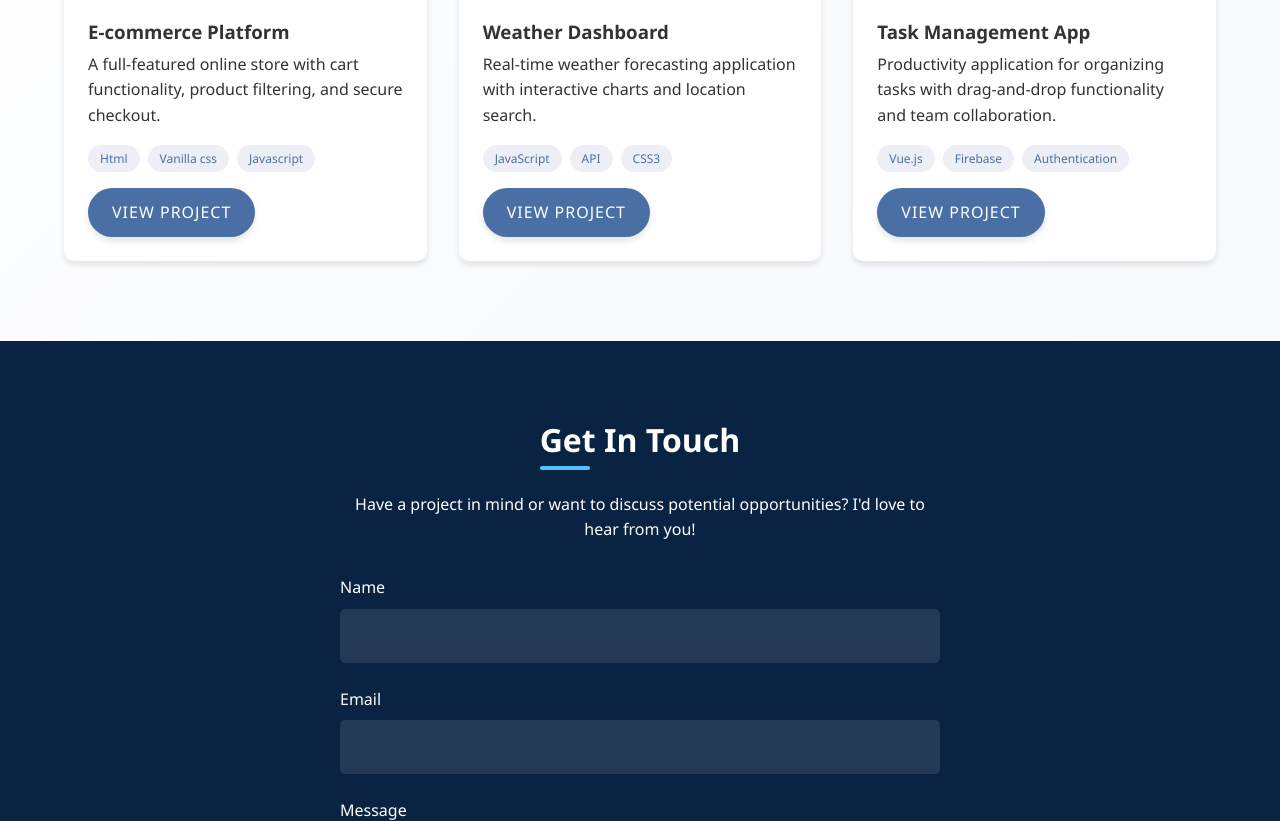
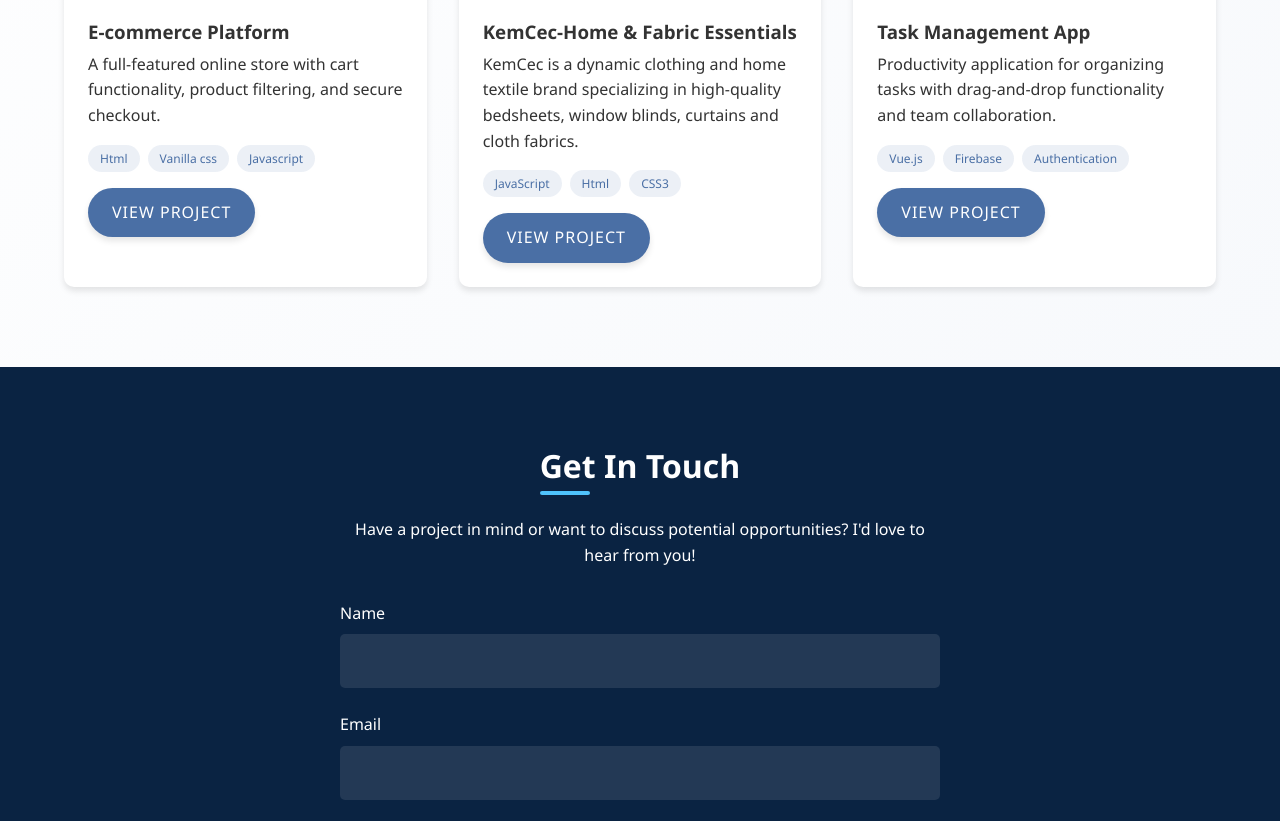
Before and after one commit to franklynworld/portfolio, a plain HTML site: page index.html in a window 1280 px wide. Shown: the part 1857-2678 px from the top of the page. Drawn offline with Linux system fonts and the light colour scheme.

Commit message:
Update index.html

```diff
--- a/index.html
+++ b/index.html
@@ -713,14 +713,14 @@
                         <img src="https://images.unsplash.com/photo-1522542550221-31fd19575a2d?ixlib=rb-1.2.1&auto=format&fit=crop&w=500&q=60" alt="Weather App">
                     </div>
                     <div class="project-info">
-                        <h3>Weather Dashboard</h3>
-                        <p>Real-time weather forecasting application with interactive charts and location search.</p>
+                        <h3>KemCec-Home & Fabric Essentials</h3>
+                        <p>KemCec is a dynamic clothing and home textile brand specializing in high-quality bedsheets, window blinds, curtains and cloth fabrics.</p>
                         <div class="project-tags">
                             <span class="project-tag">JavaScript</span>
-                            <span class="project-tag">API</span>
+                            <span class="project-tag">Html</span>
                             <span class="project-tag">CSS3</span>
                         </div>
-                        <a href="#" class="btn">View Project</a>
+                        <a href="https://sitevault.github.io/KemCec/" class="btn">View Project</a>
                     </div>
                 </div>
 
```
